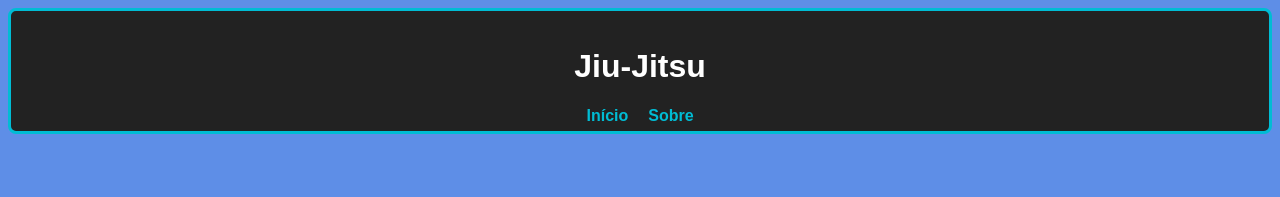
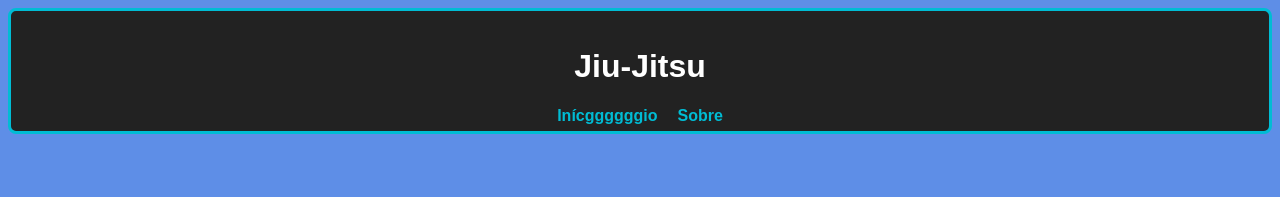
Before and after one commit to Breno-Henrique/trabalho_dsa, a plain HTML site: page index.html in a window 1280 px wide. Shown: the top 197 px of the page. Drawn offline with Linux system fonts and the light colour scheme.

Commit message:
Update index.html

```diff
--- a/index.html
+++ b/index.html
@@ -11,7 +11,7 @@
     <h1> <a href="https://cbjj.com.br/" target="_blank"> Jiu-Jitsu  </a> </h1>
     <nav>
       <ul>
-        <li><a href="index.html">Início</a></li>
+        <li><a href="index.html">Inícggggggio</a></li>
         <li><a href="sobre.html"> Sobre </a></li>
       </ul>
     </nav>
```
